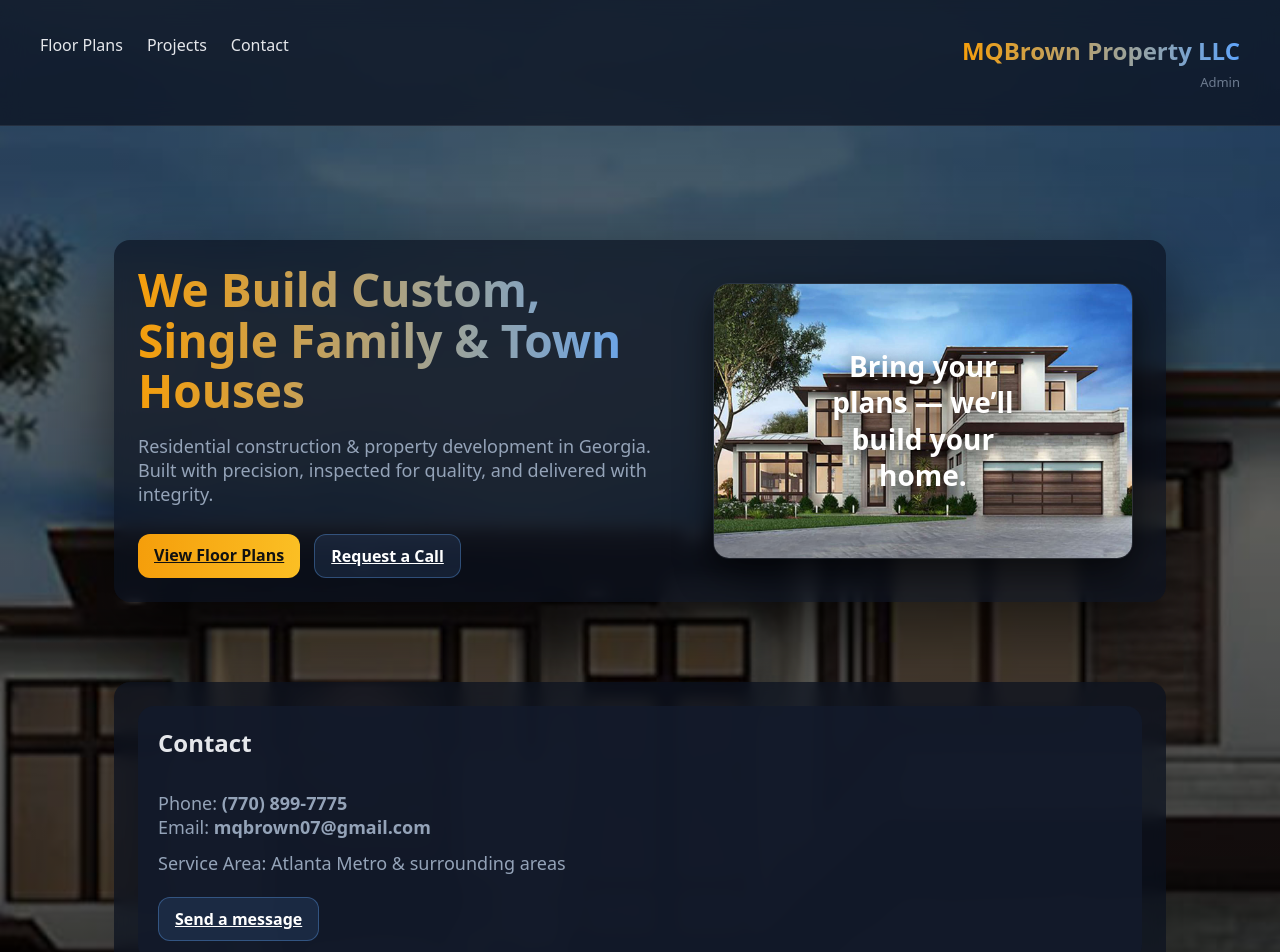
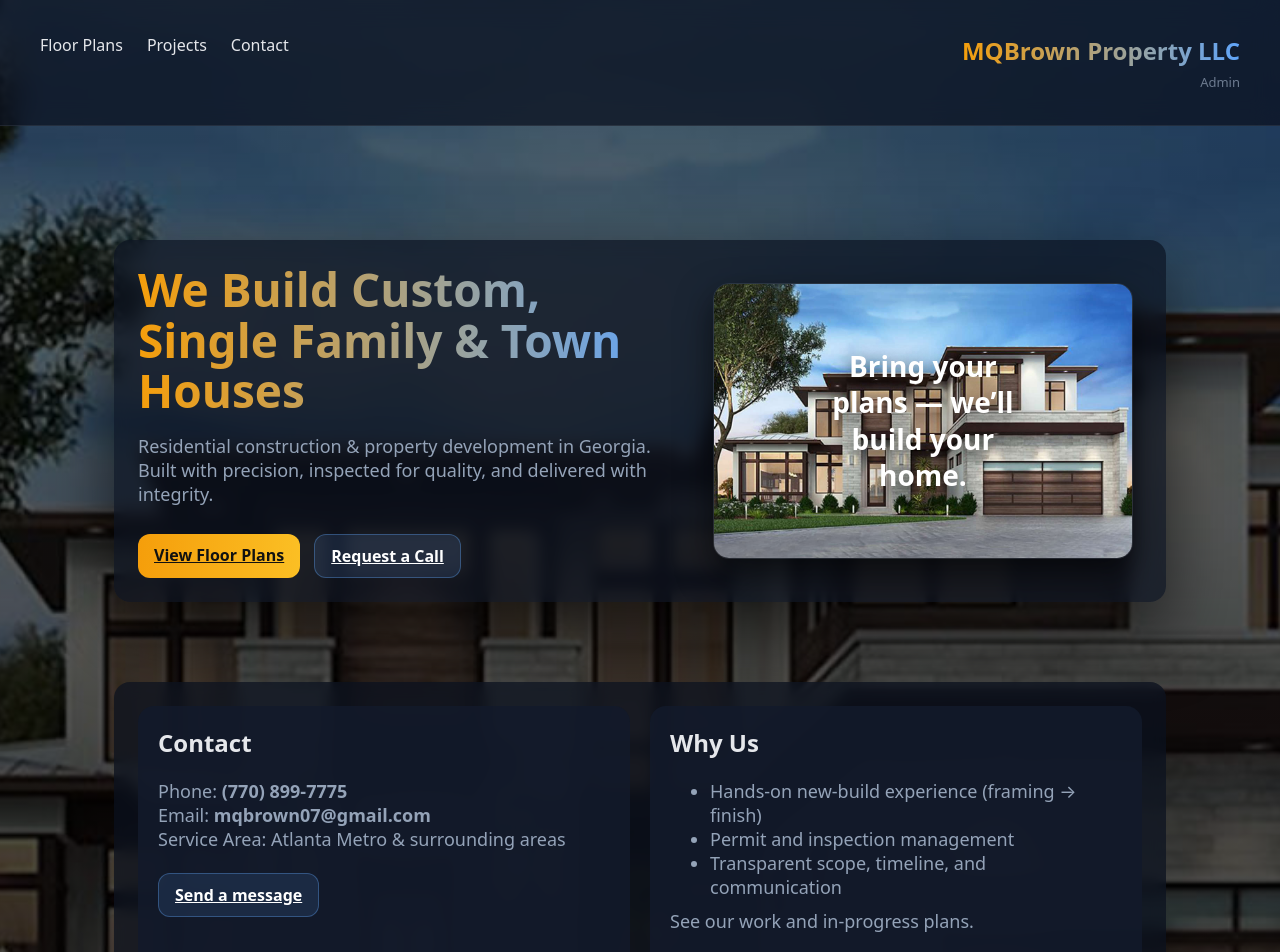
Before and after one commit to MQBrown/MelWebsiteRepo, a React (Vite) app: page / in a window 1280 px wide. Shown: the top 952 px of the page. Built offline with nearby package versions, Linux system fonts and the light colour scheme.

Commit message:
Refactor CSS styles for consistency and clarity

```diff
--- a/src/styles.css
+++ b/src/styles.css
@@ -7,7 +7,9 @@
   --brand2:#60a5fa;
 }
 
-*{ box-sizing:border-box; }
+* {
+  box-sizing:border-box;
+}
 
 body{
   margin:0;
@@ -45,6 +47,7 @@ body{
   border-bottom:1px solid rgba(255,255,255,.08);
 }
 
+/* LEFT MENU */
 .links{
   display:flex;
   gap:24px;
@@ -101,14 +104,13 @@ body{
   backdrop-filter: blur(10px);
   background: rgba(20,30,50,0.55);
 
-  box-shadow: 0 30px 70px rgba(0,0,0,.6);
+  box-shadow:0 30px 70px rgba(0,0,0,.6);
 }
 
 .hero-split{
   display:grid;
   grid-template-columns:1fr;
   gap:40px;
-  align-items:center;
 }
 
 @media (min-width:900px){
@@ -139,6 +141,7 @@ body{
   box-shadow:0 15px 35px rgba(0,0,0,.6);
 }
 
+/* BIG TEXT OVER IMAGE */
 .hero-overlay-text{
   position:absolute;
   top:50%;
@@ -222,8 +225,6 @@ body{
   display:grid;
   grid-template-columns:repeat(12,1fr);
   gap:20px;
-
-  align-items:stretch;   /* ✅ makes cards same height */
 }
 
 /* ===== CARDS ===== */
@@ -232,16 +233,17 @@ body{
   background: rgba(18,26,43,0.9);
   border-radius:16px;
   padding:20px;
-
-  display:flex;
-  flex-direction:column;
-  gap:12px;
-
-  height:100%;   /* ✅ ensures equal height */
 }
 
-/* ✅ KEY FIX: buttons align perfectly */
+/* HALF WIDTH */
+@media (min-width:900px){
+  .card.half{
+    grid-column:span 6;
+  }
+}
+
+/* ✅ CLEAN BUTTON SPACING (no alignment tricks) */
 .card .btn{
-  margin-top:auto;
-  align-self:flex-start;
+  margin-top:12px;
+  display:inline-block;
 }
```
